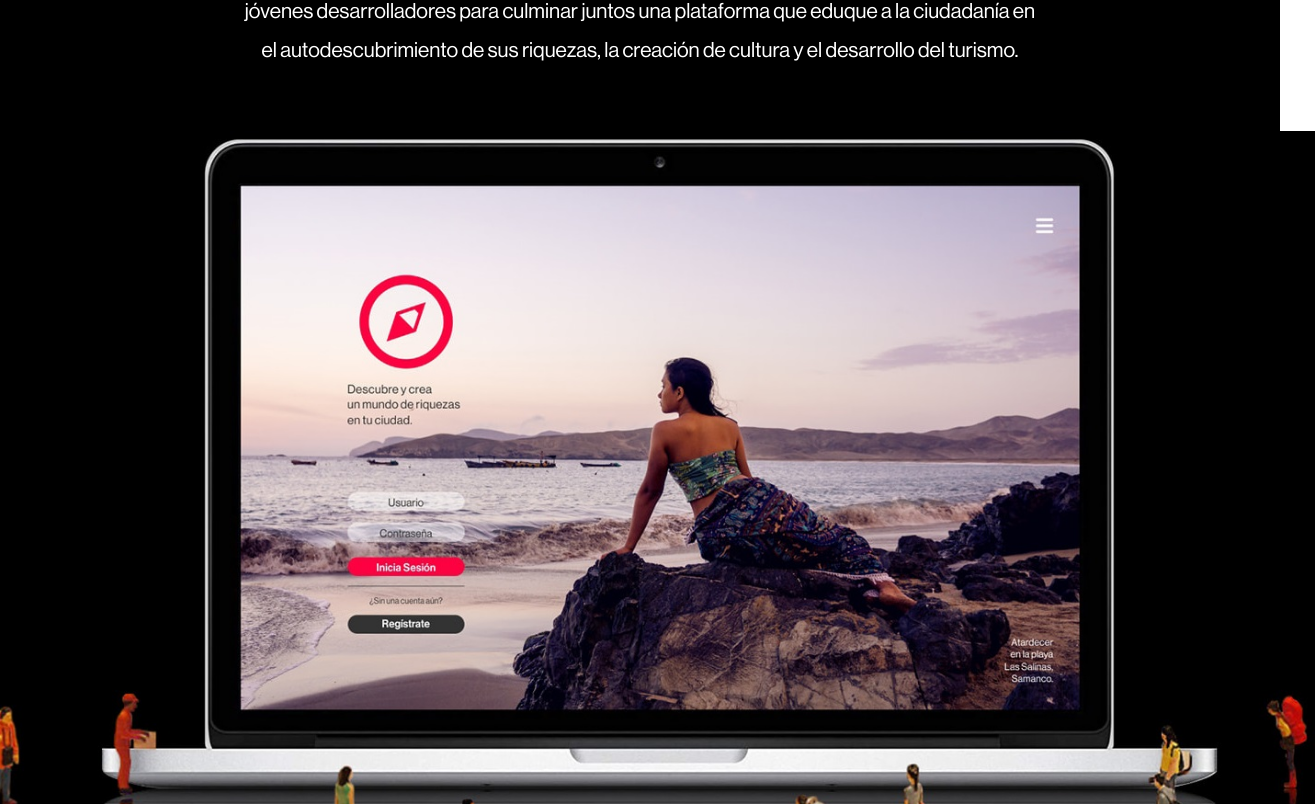
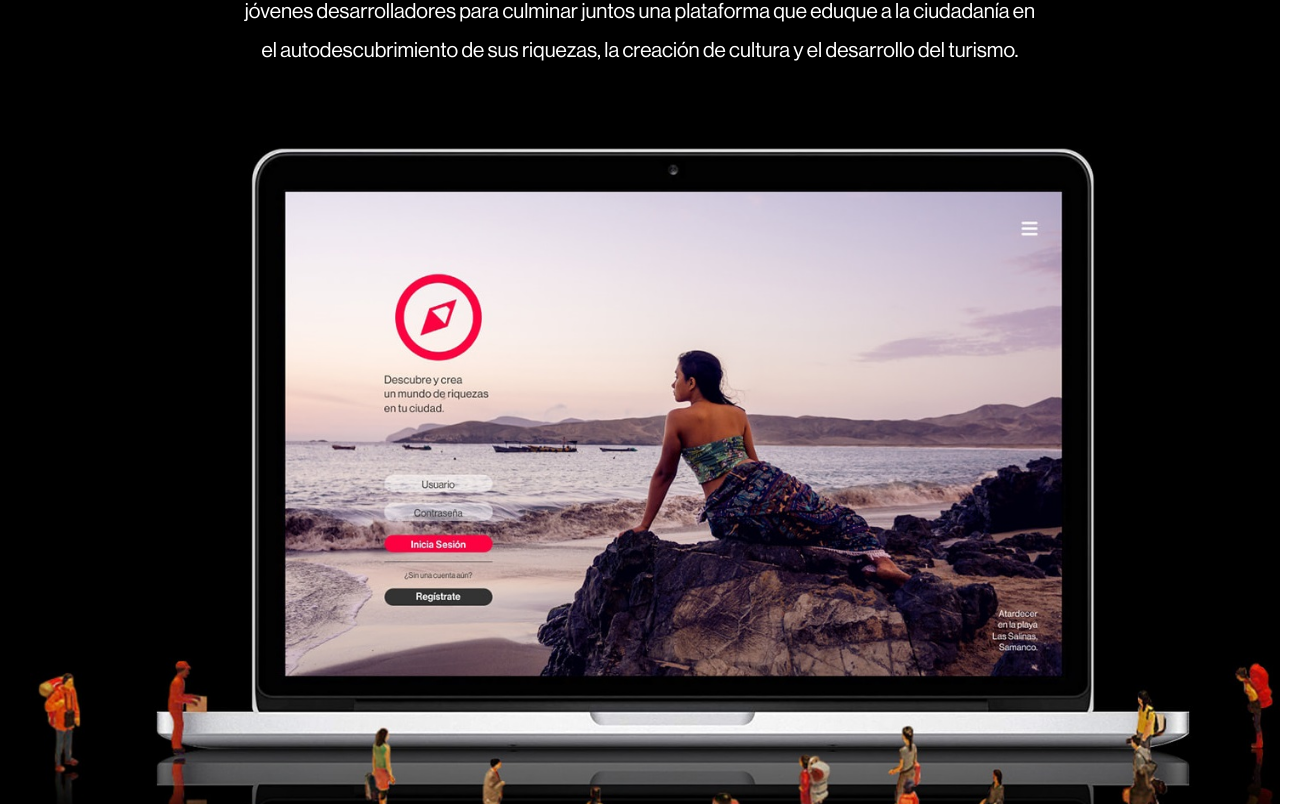
Before and after one commit to joangavelan/Internautas, a React (Create React App) app: page / in a window 1280 px wide. Shown: the part 1656-2460 px from the top of the page, 1315 px wide, since content can reach past the window. Built offline with nearby package versions, Linux system fonts and the light colour scheme.

Commit message:
img resp

```diff
--- a/src/sections/UniendoChimbote.js
+++ b/src/sections/UniendoChimbote.js
@@ -13,11 +13,9 @@ const Container = styled.section`
 
 const Img = styled.img`
   display: block;
-  max-width: 135rem;
-  position: absolute;
-  bottom: 0;
-  left: 50%;
-  transform: translateX(-50%);
+  max-width: 125rem;
+  margin: 0 auto;
+  margin-top: 7rem;
 `
 
 const UniendoChimbote = () => {
```
